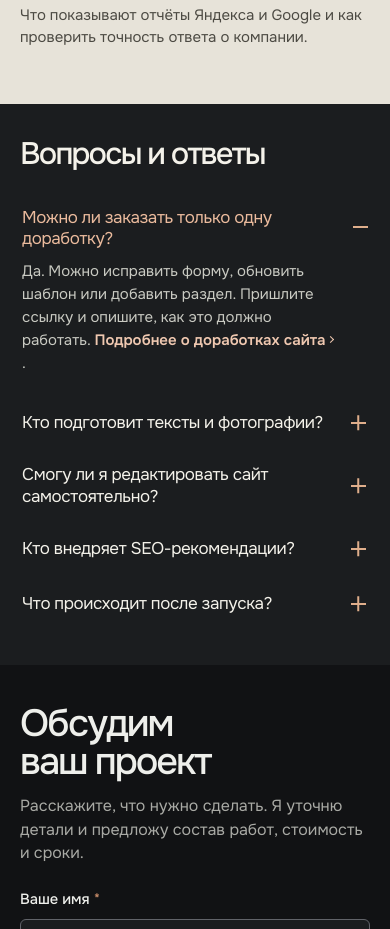
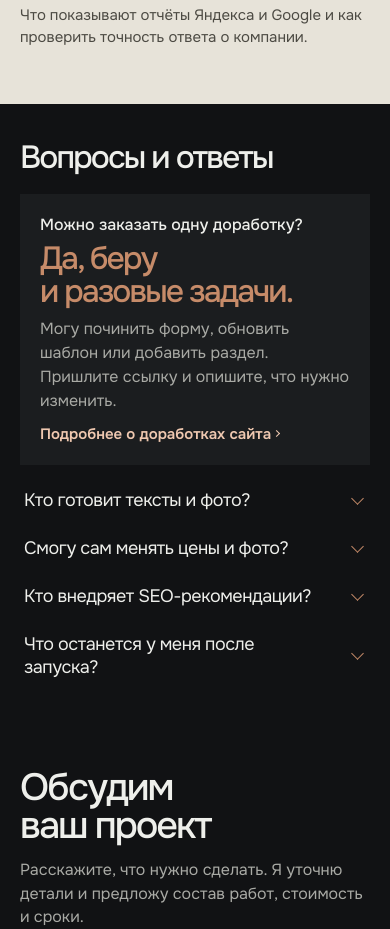
Before and after one commit to Ran3boy/rainy-web-portfolio-preview, a plain HTML site: page index.html in a window 390 px wide. Shown: the part 6522-7451 px from the top of the page. Drawn offline with Linux system fonts and the light colour scheme.

Commit message:
Publish Rainy Web preview
Rainy-Web-Source: 77bf5e69cabe12a28c1dde128df17df6b16e43e2

```diff
--- a/assets/commercial.css
+++ b/assets/commercial.css
@@ -1,12 +1,2 @@
-/* Common type and disclosure controls for the pricing enquiry and FAQ. */
+/* Shared heading style for the estimate and FAQ. */
 .hq-estimate h2,.hq-faq h2 { margin:0; font-weight:500; line-height:1; letter-spacing:-.058em; }
-.hq-questions p a { color:#f2c6a8; text-underline-offset:.23em; text-decoration-thickness:1px; }
-.hq-questions p a:hover { color:white; }
-.hq-faq { background:#17191a; color:#f4f2ea; }
-.hq-questions summary { list-style:none; cursor:pointer; display:flex; align-items:center; justify-content:space-between; gap:20px; padding:clamp(14px,1.35vw,22px) 2px; font-size:clamp(17px,1.42vw,22px); line-height:1.26; letter-spacing:-.022em; }
-.hq-questions summary::-webkit-details-marker { display:none; }
-.hq-questions summary span { flex:none; position:relative; width:17px; height:17px; color:#dfae8b; }
-.hq-questions summary span:before,.hq-questions summary span:after { content:""; position:absolute; top:8px; width:15px; height:1.5px; background:currentColor; }
-.hq-questions summary span:after { transform:rotate(90deg); }
-.hq-questions details[open] summary span:after { transform:rotate(0); }
-.hq-questions details p { max-width:64ch; margin:-3px 32px 21px 2px; color:#c9cac2; font-size:clamp(15px,1.12vw,18px); line-height:1.52; }
--- a/assets/expressive.css
+++ b/assets/expressive.css
@@ -1,16 +1,69 @@
-/* Questions expand within their own column. */
-.hq-faq { background:#1b1d1f; padding:clamp(38px,3.8vw,60px) 0 clamp(34px,3.2vw,52px); }
-.hq-faq h2 { font-size:clamp(31px,3.15vw,53px); margin:0 0 clamp(24px,2.9vw,43px); }
-.hq-questions { display:grid; grid-template-columns:1fr 1fr; gap:clamp(24px,5vw,75px); }
-.hq-questions details[open] summary { color:#ebbb9d; }
-.hq-questions summary { min-height:55px; font-size:clamp(17px,1.42vw,22px); }
-.hq-questions details p { max-width:50ch; }
-.hq-questions summary span { transition:transform .22s var(--ease); }
-.hq-questions details[open] summary span { transform:rotate(180deg); }
-@media(max-width:650px) {
-  .hq-faq { padding-block:34px; }
-  .hq-questions { grid-template-columns:minmax(0,1fr); gap:0; }
+.hq-faq {
+  background: var(--bg);
+  color: var(--text);
+  padding-block: clamp(38px,4.5vw,70px);
+  scroll-margin-block-start: 72px;
 }
-@media(prefers-reduced-motion:reduce) {
-  .hq-questions summary span { transition:none; }
+.hq-faq .wrap { max-width: 960px; }
+.hq-faq h2 { font-size: clamp(32px,3.45vw,54px); margin-bottom: clamp(20px,2vw,30px); }
+.hq-feature {
+  background: var(--surface);
+  padding: clamp(20px,2.8vw,40px);
+  margin-bottom: clamp(12px,1.6vw,24px);
 }
+.hq-feature h3 {
+  font-size: clamp(16px,1.35vw,20px);
+  font-weight: 500;
+  line-height: 1.35;
+}
+.hq-lead {
+  margin-block: .2em .25em;
+  font-size: clamp(32px,4.35vw,65px);
+  font-weight: 500;
+  letter-spacing: -.06em;
+  line-height: 1.05;
+  text-wrap: balance;
+  color: var(--copper);
+}
+.hq-copy, .hq-questions details p {
+  max-width: 62ch;
+  color: var(--muted);
+  font-size: clamp(16px,1.2vw,18px);
+  line-height: 1.5;
+}
+.hq-related { margin-top: 10px; font-size: 15px; }
+.hq-questions summary {
+  display: flex;
+  align-items: center;
+  justify-content: space-between;
+  gap: 22px;
+  min-height: 48px;
+  padding: 12px 4px;
+  list-style: none;
+  font-size: clamp(18px,1.5vw,23px);
+  line-height: 1.28;
+  letter-spacing: -.025em;
+}
+.hq-questions summary::-webkit-details-marker { display: none; }
+.hq-questions summary::after {
+  content: "";
+  flex: none;
+  width: 9px;
+  height: 9px;
+  margin-inline-end: 4px;
+  border: solid var(--copper);
+  border-width: 0 1.5px 1.5px 0;
+  transform: translateY(-2px) rotate(45deg);
+}
+.hq-questions details[open] summary::after { transform: translateY(2px) rotate(225deg); }
+.hq-questions details[open] summary { color: var(--copper); }
+.hq-questions details p { margin: 0 24px 16px 4px; }
+@media (hover: hover) {
+  .hq-questions summary:hover { color: var(--copper); }
+}
+@media (prefers-reduced-motion: no-preference) {
+  .hq-questions summary::after { transition: transform 160ms var(--ease); }
+}
+@media (forced-colors: active) {
+  .hq-questions summary::after { border-color: ButtonText; }
+}
--- a/index.html
+++ b/index.html
@@ -295,10 +295,16 @@
       <h3>Как измерить видимость компании в ответах ИИ</h3><p>Что показывают отчёты Яндекса и Google и как проверить точность ответа о компании.</p>
     </div>
   </a></article></div>
-  </div></section><section class="hq-faq" aria-labelledby="faq-title"><div class="wrap">
-    <h2 id="faq-title">Вопросы и ответы</h2><div class="hq-questions">
-      <div><details open><summary>Можно ли заказать только одну доработку?<span aria-hidden="true"></span></summary><p>Да. Можно исправить форму, обновить шаблон или добавить раздел. Пришлите ссылку и опишите, как это должно работать. <a href="/rainy-web-portfolio-preview/services/development/">Подробнее о доработках сайта</a>.</p></details><details><summary>Кто подготовит тексты и фотографии?<span aria-hidden="true"></span></summary><p>Вы предоставляете сведения о компании и материалы, которые можно публиковать. До оценки решим, что уже готово, кто отвечает за недостающее и сколько страниц нужно наполнить.</p></details><details><summary>Смогу ли я редактировать сайт самостоятельно?<span aria-hidden="true"></span></summary><p>Да, если это предусмотрено в вашей CMS. До разработки выбираем, что вам нужно менять самостоятельно, например цены, услуги или фотографии. При сдаче проверяем это в панели управления.</p></details></div>
-      <div><details><summary>Кто внедряет SEO-рекомендации?<span aria-hidden="true"></span></summary><p>Правки можно поручить Rainy Web или своему разработчику. До начала работ определим, кто меняет страницы, что входит в стоимость и кто проверит результат после публикации. <a href="/rainy-web-portfolio-preview/services/seo/">Варианты работы по SEO</a>.</p></details><details><summary>Что происходит после запуска?<span aria-hidden="true"></span></summary><p>У вас остаются доступы и материалы проекта. Если что-то работает иначе, чем согласовали, покажите страницу и опишите проблему. Новые функции, обновление контента и дальнейшее сопровождение обсуждаем отдельно.</p></details></div>
+  </div></section><section class="hq-faq" id="faq" aria-labelledby="faq-title"><div class="wrap">
+    <h2 id="faq-title">Вопросы и ответы</h2>
+    <div class="hq-questions">
+      <div class="hq-feature">
+        <h3>Можно заказать одну доработку?</h3>
+        <p class="hq-lead">Да, беру и&nbsp;разовые задачи.</p>
+        <p class="hq-copy">Могу починить форму, обновить шаблон или добавить раздел. Пришлите ссылку и опишите, что нужно изменить.</p>
+        <p class="hq-related"><a href="/rainy-web-portfolio-preview/services/development/">Подробнее о доработках сайта</a></p>
+      </div>
+      <details><summary>Кто готовит тексты и фото?</summary><p>Вы присылаете сведения о компании и материалы, которые можно публиковать. До оценки договоримся, кто подготовит недостающее.</p></details><details><summary>Смогу сам менять цены и фото?</summary><p>Да, если это позволяет ваша система управления сайтом. Заранее согласуем, что вы будете менять самостоятельно. При сдаче проверим это в панели управления.</p></details><details><summary>Кто внедряет SEO-рекомендации?</summary><p>Я или ваш разработчик. До начала работ договоримся, кто вносит правки, что входит в стоимость и кто проверяет результат. <a href="/rainy-web-portfolio-preview/services/seo/">Подробнее о работах по SEO</a>.</p></details><details><summary>Что останется у меня после запуска?</summary><p>У вас остаются доступы к сайту и материалы проекта. Если что-то работает иначе, чем договорились, пришлите ссылку и опишите проблему. Новые функции и сопровождение обсудим отдельно.</p></details>
     </div></div></section><section class="ct-section" id="rw-enquiry" aria-label="Обсудить проект" data-service="" data-task="" data-context="" >
     <div class="wrap ct-slot" data-contact-slot><div class="ct-content" data-contact-content>
       <header class="ct-head"><h2 id="ct-title" tabindex="-1">Обсудим ваш проект</h2>
```
